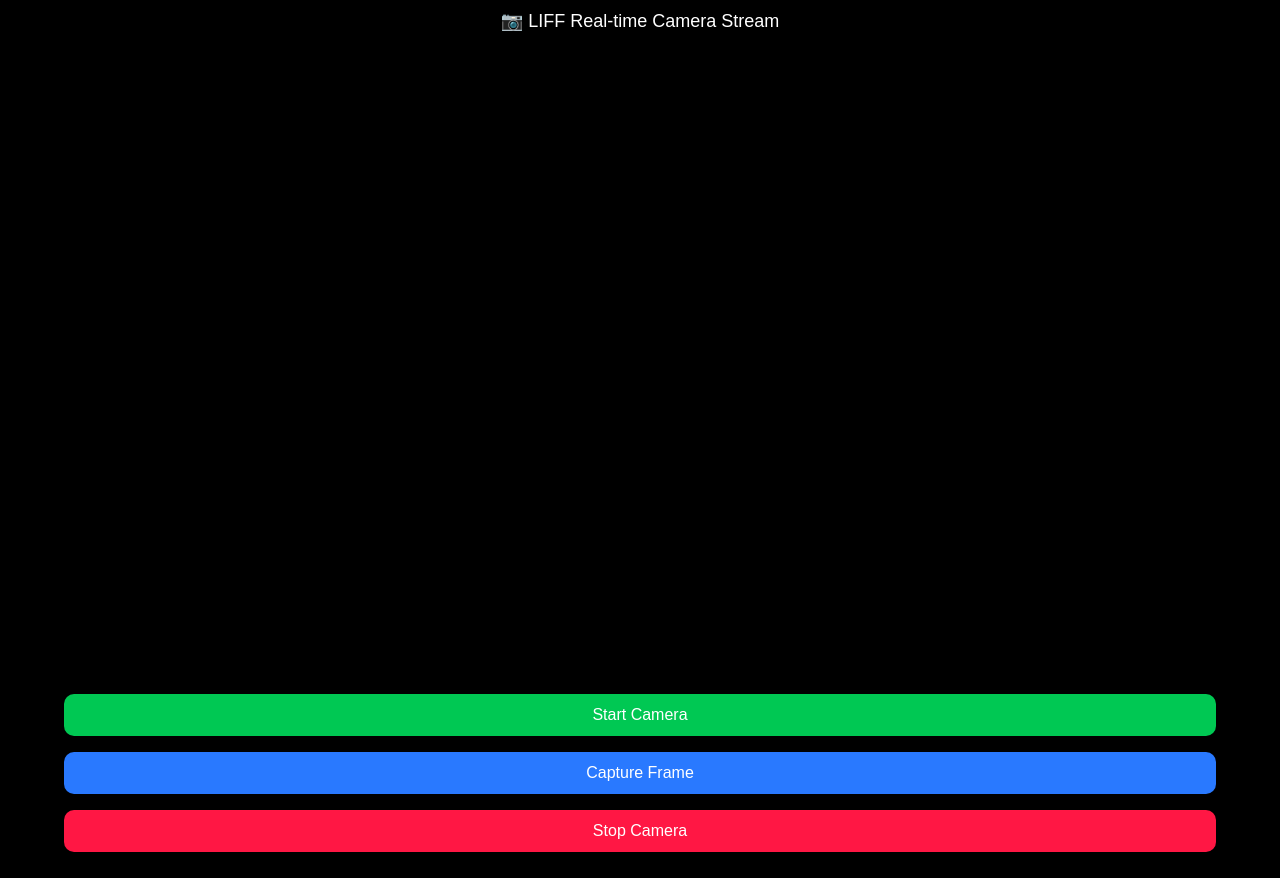
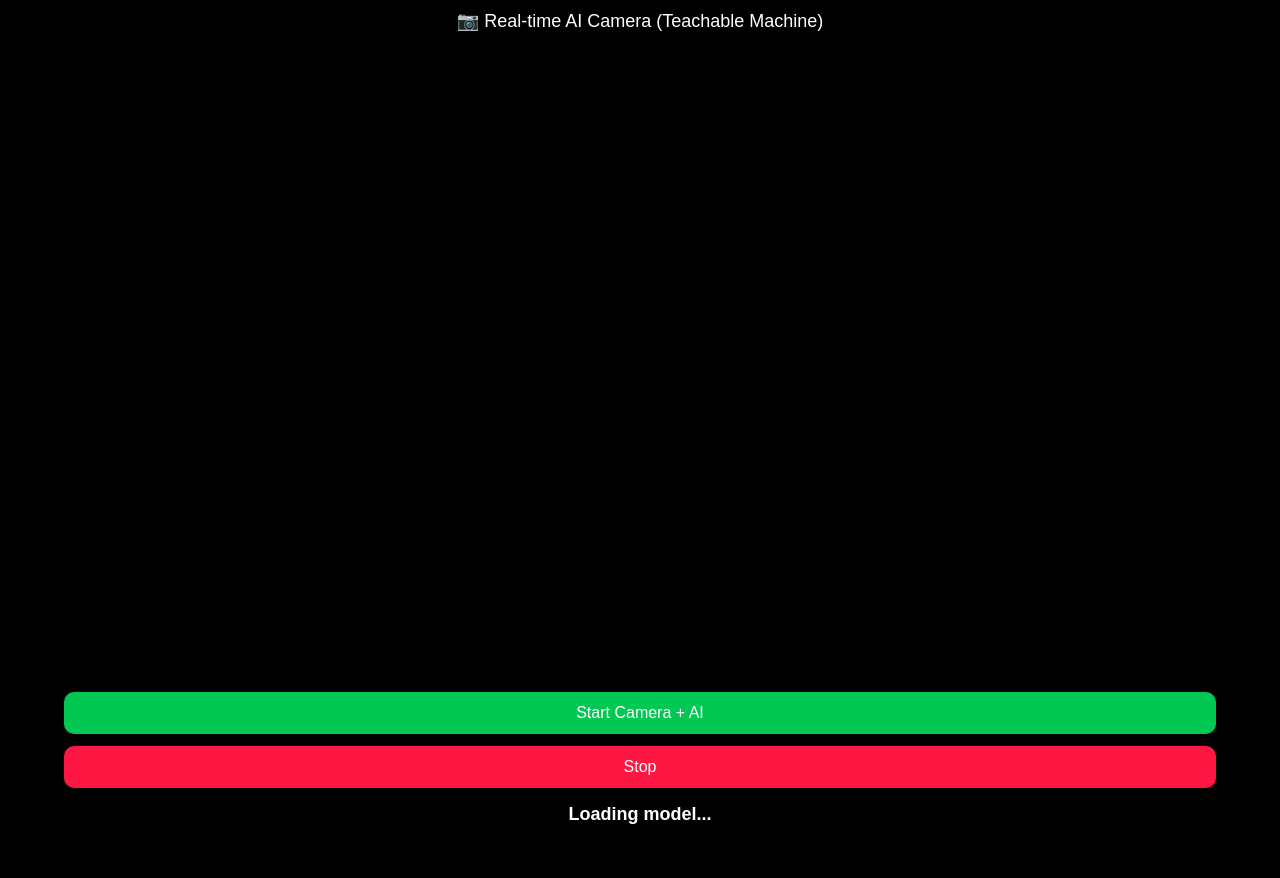
Before and after one commit to Thanoo2522/gitbackend, a Flask app: page /vdo in a window 1280 px wide. After the commit the page ends 824 px from the top, so only its background shows below. Run offline with Flask 3, Linux system fonts and the light colour scheme; parts of the project's set-up code (start-up, migrations or seed data) failed here and were passed over; some libraries are stand-ins or nearby versions.

Commit message:
update feature

```diff
--- a/templates/vdo.html
+++ b/templates/vdo.html
@@ -2,10 +2,18 @@
 <html lang="en">
 <head>
 <meta charset="UTF-8">
-<title>LIFF Camera Stream</title>
-<meta name="viewport" content="width=device-width, initial-scale=1, maximum-scale=1">
+<title>LIFF + Teachable Machine Realtime</title>
 
+<meta name="viewport" content="width=device-width, initial-scale=1.0">
+
+<!-- LIFF -->
 <script src="https://static.line-scdn.net/liff/edge/2/sdk.js"></script>
+
+<!-- TensorFlow.js -->
+<script src="https://cdn.jsdelivr.net/npm/@tensorflow/tfjs@latest"></script>
+
+<!-- Teachable Machine Image -->
+<script src="https://cdn.jsdelivr.net/npm/@teachablemachine/image@latest"></script>
 
 <style>
 body{
@@ -23,113 +31,150 @@ header{
 
 video{
     width:100%;
-    height:auto;
-    background:black;
+    border-radius:10px;
 }
 
 button{
     width:90%;
     padding:12px;
-    margin:8px;
+    margin:6px;
     font-size:16px;
     border:none;
     border-radius:10px;
 }
 
 #startBtn{background:#00c853;color:white;}
-#snapBtn{background:#2979ff;color:white;}
 #stopBtn{background:#ff1744;color:white;}
 
-canvas{
-    display:none;
+#label-container{
+    margin-top:10px;
+    font-size:18px;
+    font-weight:bold;
 }
 
-img{
-    width:90%;
-    margin-top:10px;
-    border-radius:10px;
-}
+canvas{display:none;}
 </style>
 </head>
 
 <body>
 
-<header>
-📷 LIFF Real-time Camera Stream
-</header>
+<header>📷 Real-time AI Camera (Teachable Machine)</header>
 
 <video id="video" autoplay playsinline></video>
 
-<button id="startBtn">Start Camera</button>
-<button id="snapBtn">Capture Frame</button>
-<button id="stopBtn">Stop Camera</button>
+<button id="startBtn">Start Camera + AI</button>
+<button id="stopBtn">Stop</button>
 
-<canvas id="canvas"></canvas>
-<img id="snapshot"/>
+<div id="label-container">Loading model...</div>
 
 <script>
 
 let stream = null;
-const video = document.getElementById("video");
-const canvas = document.getElementById("canvas");
-const snapshot = document.getElementById("snapshot");
+let video = document.getElementById("video");
+let model, maxPredictions;
+let running = false;
+let intervalId;
 
+// 👉 path โมเดลใน VSCode
+const modelURL = "models_v1/model.json";
+const metadataURL = "models_v1/metadata.json";
+
+// ===============================
+// LOAD MODEL
+// ===============================
+async function loadModel(){
+    model = await tmImage.load(modelURL, metadataURL);
+    maxPredictions = model.getTotalClasses();
+
+    document.getElementById("label-container").innerHTML = "Model Loaded ✅";
+}
+
+// ===============================
+// START CAMERA
+// ===============================
+async function startCamera(){
+    stream = await navigator.mediaDevices.getUserMedia({
+        video: { facingMode: "environment" },
+        audio: false
+    });
+
+    video.srcObject = stream;
+}
+
+// ===============================
+// PREDICT FRAME
+// ===============================
+async function predict(){
+    if(!model) return;
+
+    const prediction = await model.predict(video);
+
+    prediction.sort((a,b)=> b.probability - a.probability);
+
+    let resultText = "";
+
+    prediction.forEach(p => {
+        resultText += `${p.className}: ${(p.probability*100).toFixed(1)}%<br>`;
+    });
+
+    document.getElementById("label-container").innerHTML = resultText;
+}
+
+// ===============================
+// START LOOP (2 FPS)
+// ===============================
+function startAI(){
+    if(running) return;
+    running = true;
+
+    intervalId = setInterval(() => {
+        predict();
+    }, 500); // 500ms = 2 frames/sec
+}
+
+// ===============================
+// STOP
+// ===============================
+function stopAll(){
+    running = false;
+
+    if(intervalId){
+        clearInterval(intervalId);
+    }
+
+    if(stream){
+        stream.getTracks().forEach(t => t.stop());
+    }
+
+    video.srcObject = null;
+}
+
+// ===============================
+// BUTTON EVENTS
+// ===============================
+document.getElementById("startBtn").onclick = async () => {
+    await loadModel();
+    await startCamera();
+    startAI();
+};
+
+document.getElementById("stopBtn").onclick = stopAll;
+
+// ===============================
+// LIFF INIT (optional)
+// ===============================
 async function initLiff(){
     try{
-        await liff.init({ liffId: "YOUR_LIFF_ID" });
+        await liff.init({ liffId: "2010144029-njNgt99E" });
 
-        // optional: auto login
         if(!liff.isLoggedIn()){
             liff.login();
         }
+
     }catch(err){
-        console.log("LIFF init error:", err);
+        console.log("LIFF error:", err);
     }
 }
-
-// เปิดกล้องสด--
-async function startCamera(){
-    try{
-        stream = await navigator.mediaDevices.getUserMedia({
-            video: {
-                facingMode: "environment" // กล้องหลังมือถือ
-            },
-            audio: false
-        });
-
-        video.srcObject = stream;
-
-    }catch(err){
-        alert("Cannot access camera: " + err);
-        console.log(err);
-    }
-}
-
-// ถ่ายภาพจาก stream
-function captureFrame(){
-    const ctx = canvas.getContext("2d");
-
-    canvas.width = video.videoWidth;
-    canvas.height = video.videoHeight;
-
-    ctx.drawImage(video, 0, 0, canvas.width, canvas.height);
-
-    const dataURL = canvas.toDataURL("image/png");
-    snapshot.src = dataURL;
-}
-
-// หยุดกล้อง
-function stopCamera(){
-    if(stream){
-        stream.getTracks().forEach(track => track.stop());
-        video.srcObject = null;
-    }
-}
-
-// Events
-document.getElementById("startBtn").onclick = startCamera;
-document.getElementById("snapBtn").onclick = captureFrame;
-document.getElementById("stopBtn").onclick = stopCamera;
 
 initLiff();
 
```
